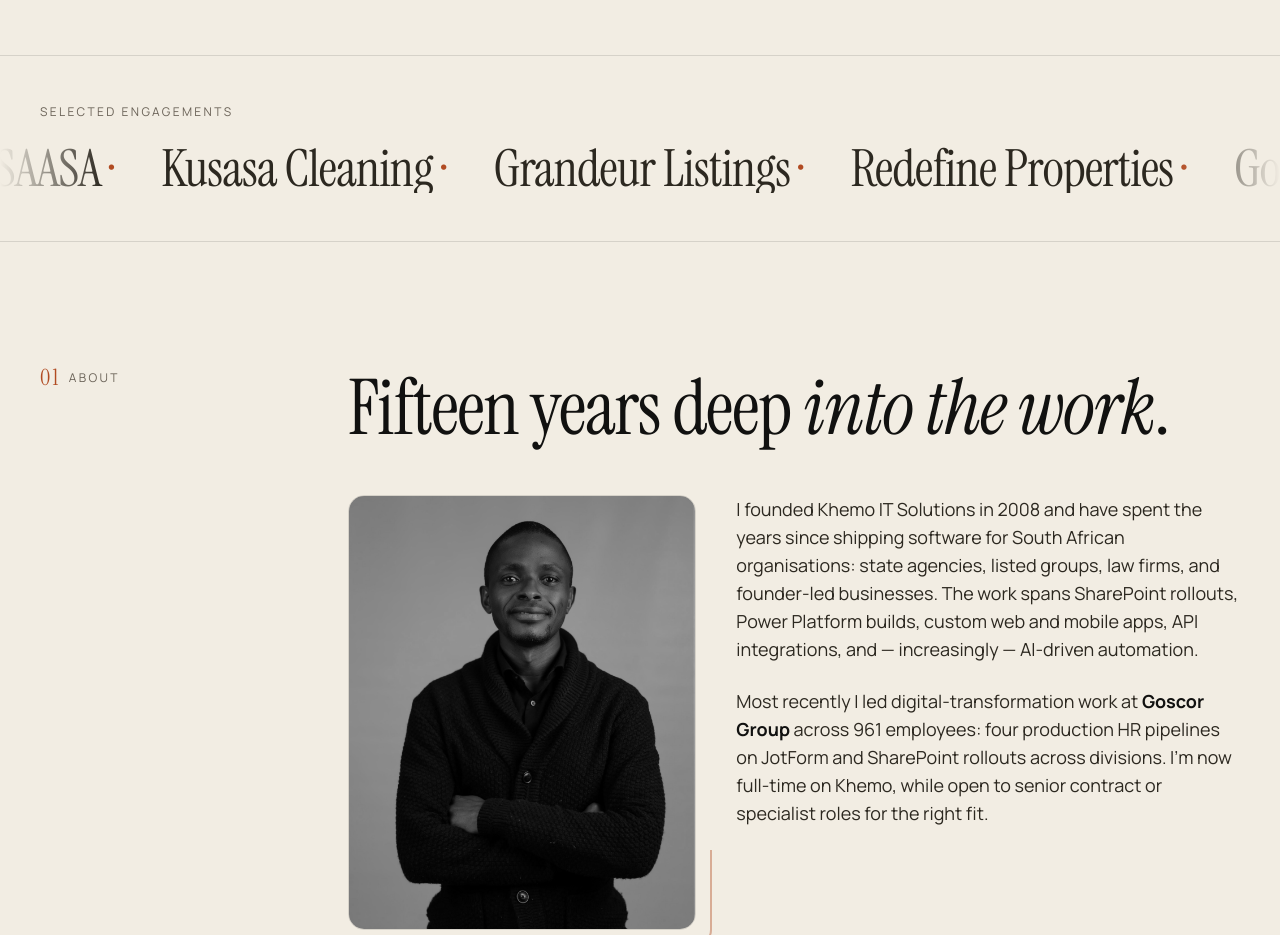
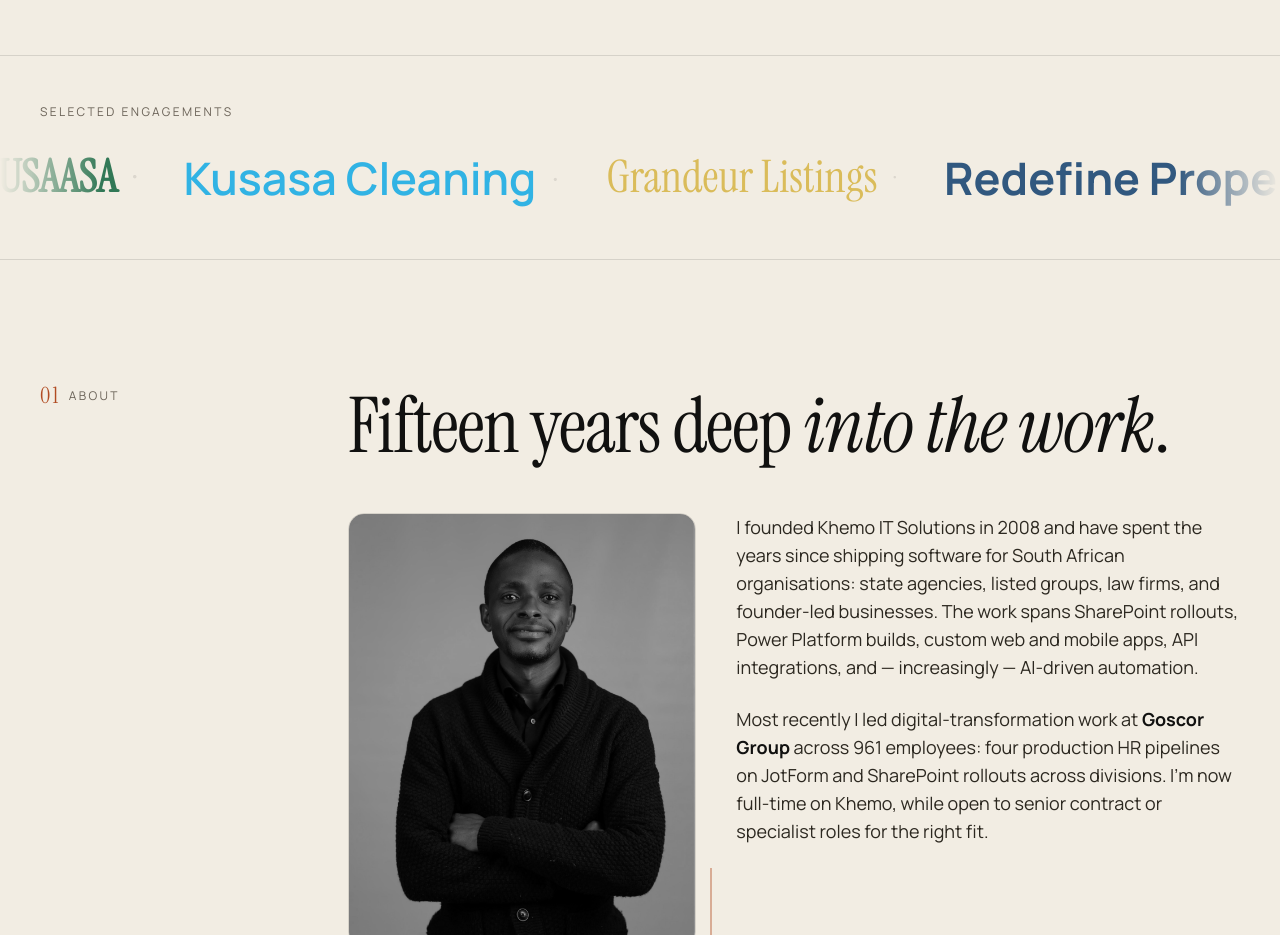
Before and after one commit to Qwezzy/khwezi-portfolio, a React (Vite) app: page / in a window 1280 px wide. Shown: the part 980-1915 px from the top of the page. Built offline with nearby package versions, Linux system fonts and the light colour scheme.

Commit message:
Enhance marquee: use stylized branded text for client logos

```diff
--- a/src/App.jsx
+++ b/src/App.jsx
@@ -321,11 +321,11 @@ export default function App() {
   ];
 
   const trustClients = [
-    'Goscor Group',
-    'USAASA',
-    'Kusasa Cleaning',
-    'Grandeur Listings',
-    'Redefine Properties',
+    { name: 'Goscor Group', color: '#E31E24', font: 'sans-serif', weight: '800' },
+    { name: 'USAASA', color: '#005A32', font: 'serif', weight: '700' },
+    { name: 'Kusasa Cleaning', color: '#00A4E4', font: 'sans-serif', weight: '600' },
+    { name: 'Grandeur Listings', color: '#D4AF37', font: 'serif', weight: '400' },
+    { name: 'Redefine Properties', color: '#003366', font: 'sans-serif', weight: '700' },
   ];
 
   const wide = { letterSpacing: '0.2em' };
@@ -481,16 +481,25 @@ export default function App() {
         </div>
         <div className="ticker overflow-hidden">
           <div
-            className="marquee flex gap-12 whitespace-nowrap"
+            className="marquee flex gap-12 items-center whitespace-nowrap"
             style={{ width: 'max-content' }}
           >
             {[...trustClients, ...trustClients, ...trustClients].map((c, i) => (
               <span
                 key={i}
-                className="display"
-                style={{ fontSize: 'clamp(2rem, 4vw, 3.4rem)', color: 'var(--ink-soft)' }}
+                style={{
+                  fontSize: 'clamp(1.6rem, 3.5vw, 2.8rem)',
+                  color: 'var(--ink-soft)',
+                  fontFamily: c.font === 'serif' ? 'var(--display-font)' : 'var(--body-font)',
+                  fontWeight: c.weight,
+                  opacity: 0.8,
+                  display: 'flex',
+                  alignItems: 'center',
+                  gap: '1rem'
+                }}
               >
-                {c} <span style={{ color: 'var(--sienna)' }}>·</span>
+                <span style={{ color: c.color }}>{c.name}</span>
+                <span style={{ color: 'var(--rule)', fontSize: '1.5rem' }}>·</span>
               </span>
             ))}
           </div>
--- a/src/index.css
+++ b/src/index.css
@@ -12,6 +12,8 @@
   --sienna-soft: #D9764B;
   --rule: rgba(17, 17, 16, 0.12);
   --rule-soft: rgba(17, 17, 16, 0.06);
+  --display-font: 'Instrument Serif', 'Times New Roman', serif;
+  --body-font: 'Manrope', ui-sans-serif, system-ui, -apple-system, sans-serif;
 }
 
 html,
```
